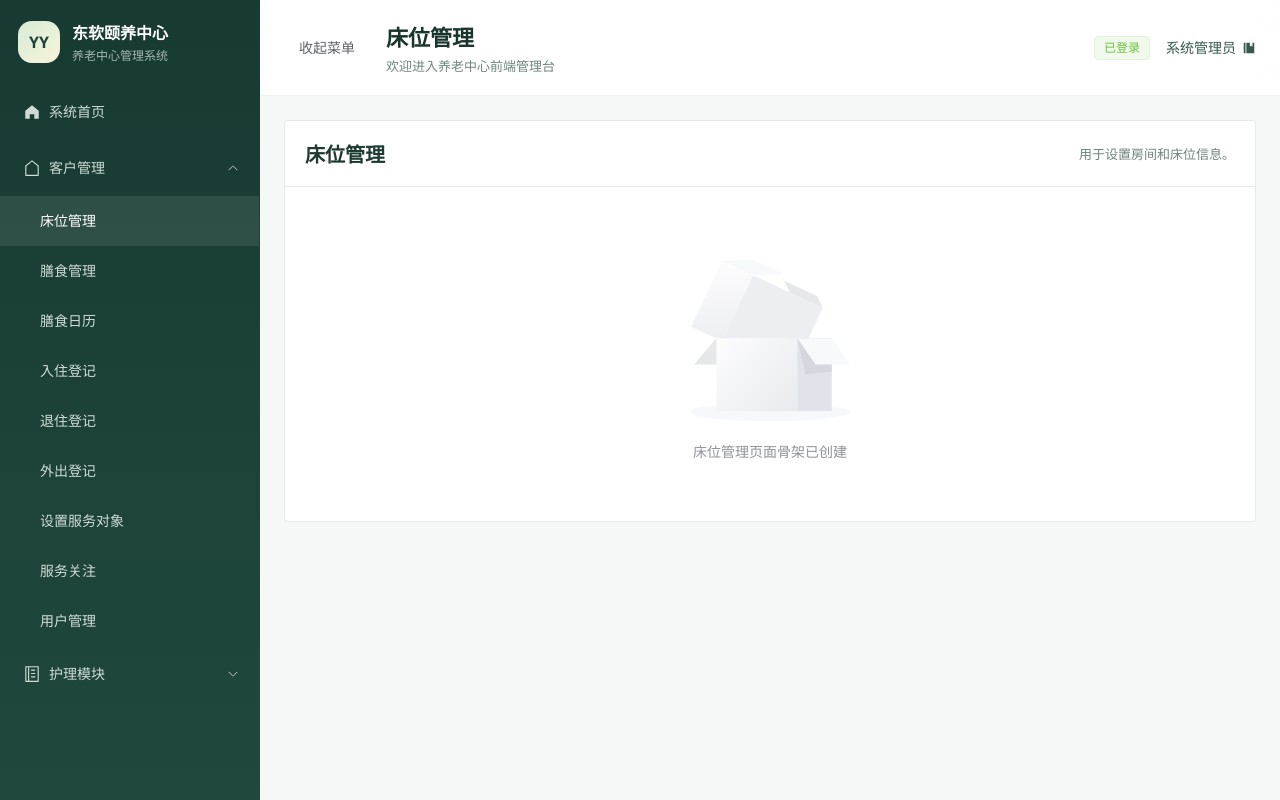
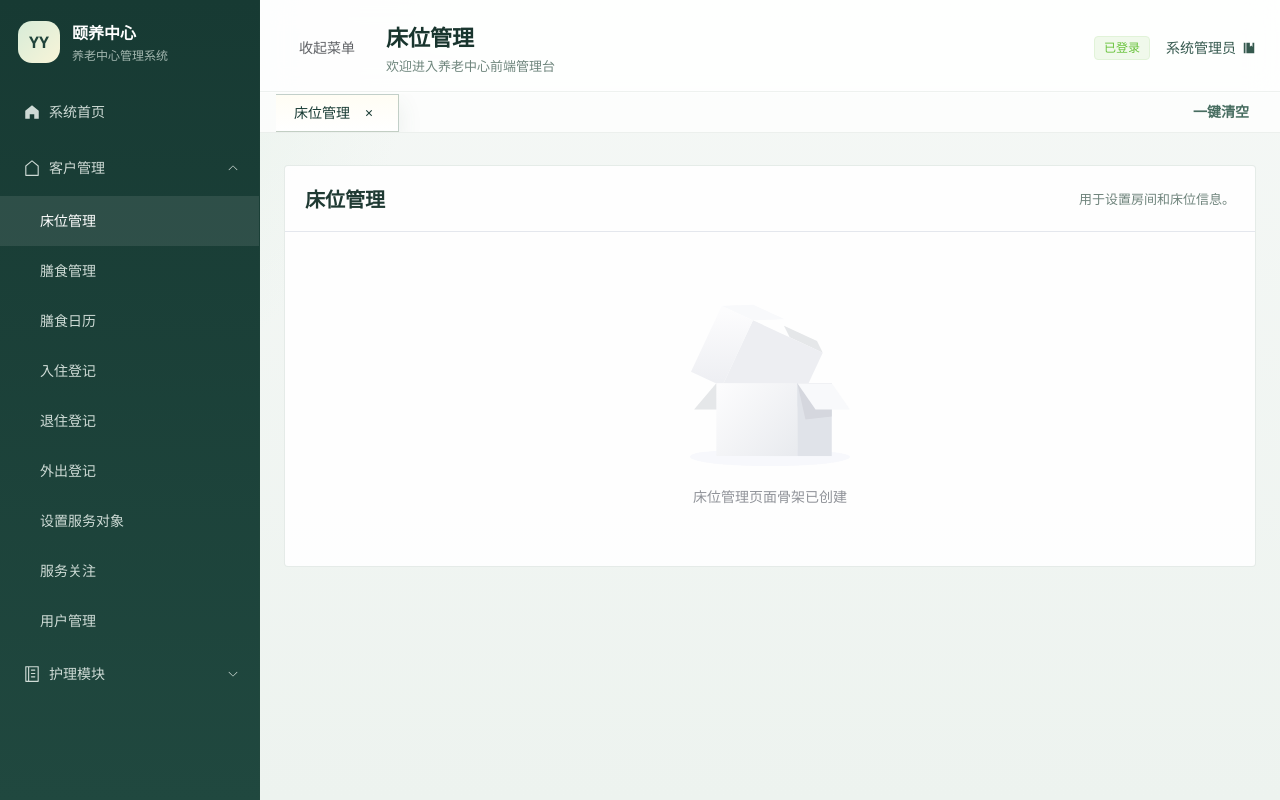
Before and after one commit to dehaochen798-byte/yiYangCenter, a Vue app in the folder YiYang_Vue/: page /customer/bed in a window 1280 px wide. Built offline with nearby package versions, Linux system fonts and the light colour scheme; sample sign-in values are in the browser's storage.

Commit message:
添加顶部tab导航栏

```diff
--- a/YiYang_Vue/components.d.ts
+++ b/YiYang_Vue/components.d.ts
@@ -36,6 +36,8 @@ declare module 'vue' {
     ElSelect: typeof import('element-plus/es')['ElSelect']
     ElSpace: typeof import('element-plus/es')['ElSpace']
     ElSubMenu: typeof import('element-plus/es')['ElSubMenu']
+    ElTabPane: typeof import('element-plus/es')['ElTabPane']
+    ElTabs: typeof import('element-plus/es')['ElTabs']
     ElTag: typeof import('element-plus/es')['ElTag']
     ElTimeline: typeof import('element-plus/es')['ElTimeline']
     ElTimelineItem: typeof import('element-plus/es')['ElTimelineItem']
--- a/YiYang_Vue/src/layouts/MainLayout.vue
+++ b/YiYang_Vue/src/layouts/MainLayout.vue
@@ -4,7 +4,7 @@
       <div class="brand">
         <div class="brand__badge">YY</div>
         <div v-if="!sidebarCollapsed" class="brand__content">
-          <strong>东软颐养中心</strong>
+          <strong>颐养中心</strong>
           <span>养老中心管理系统</span>
         </div>
       </div>
@@ -58,7 +58,11 @@
             <el-tag type="success" effect="light">已登录</el-tag>
             <el-dropdown>
               <span class="toolbar__user">
-                {{ authStore.profile?.nickName || '系统管理员' }}
+                {{
+                  authStore.profile?.realName ||
+                  authStore.profile?.nickName ||
+                  '系统管理员'
+                }}
                 <el-icon><Management /></el-icon>
               </span>
               <template #dropdown>
@@ -71,6 +75,47 @@
         </div>
       </el-header>
 
+      <section class="main-layout__tabs">
+        <div class="main-layout__tabs-bar">
+          <el-tabs
+            v-model="activeTabName"
+            type="card"
+            class="main-layout__tabs-card"
+            @tab-click="handleTabClick"
+          >
+            <el-tab-pane
+              v-for="tab in visitedTabs"
+              :key="tab.path"
+              :name="tab.path"
+            >
+              <template #label>
+                <span class="main-layout__tab-label">
+                  <span class="main-layout__tab-text">{{ tab.title }}</span>
+                  <button
+                    v-if="tab.path !== dashboardTab.path"
+                    type="button"
+                    class="main-layout__tab-close"
+                    aria-label="关闭标签"
+                    @click.stop="handleTabCloseClick(tab.path)"
+                  >
+                    ×
+                  </button>
+                </span>
+              </template>
+            </el-tab-pane>
+          </el-tabs>
+
+          <el-button
+            text
+            class="main-layout__tabs-clear"
+            :disabled="visitedTabs.length === 0"
+            @click="handleClearTabs"
+          >
+            一键清空
+          </el-button>
+        </div>
+      </section>
+
       <el-main class="main-layout__main">
         <router-view />
       </el-main>
@@ -78,21 +123,39 @@
   </el-container>
 </template>
 
-<script setup>
+<script setup lang="ts">
 import { HomeFilled, House, Management, Memo } from '@element-plus/icons-vue'
+import type { TabsPaneContext } from 'element-plus'
 import { storeToRefs } from 'pinia'
-import { computed } from 'vue'
+import { computed, watch } from 'vue'
 import { useRoute, useRouter } from 'vue-router'
 import { useAuthStore } from '../modules/auth/store/auth.store'
 import { useAppStore } from '../stores/app.store'
+
+type MenuItem = {
+  index: string
+  title: string
+}
+
+type MenuGroup = {
+  index: string
+  title: string
+  icon: typeof HomeFilled
+  items: MenuItem[]
+}
 
 const route = useRoute()
 const router = useRouter()
 const appStore = useAppStore()
 const authStore = useAuthStore()
-const { sidebarCollapsed } = storeToRefs(appStore)
+const { sidebarCollapsed, visitedTabs, activeTabPath } = storeToRefs(appStore)
 
-const menuGroups = [
+const dashboardTab = {
+  path: '/dashboard',
+  title: '系统首页',
+}
+
+const menuGroups: MenuGroup[] = [
   {
     index: 'dashboard',
     title: '工作台',
@@ -127,11 +190,78 @@ const menuGroups = [
   },
 ]
 
-const activeMenu = computed(() => route.meta.menuKey || route.path)
-const pageTitle = computed(() => route.meta.title || '东软颐养中心')
+const menuItemMap = new Map(
+  menuGroups.flatMap((group) => group.items.map((item) => [item.index, item.title]))
+)
 
-function handleMenuSelect(index) {
+const activeMenu = computed(() => (route.meta.menuKey as string) || route.path)
+const activeTabName = computed({
+  get: () => activeTabPath.value,
+  set: (value: string) => {
+    appStore.setActiveTab(value)
+  },
+})
+const pageTitle = computed(() => (route.meta.title as string) || '颐养中心')
+
+watch(
+  () => route.fullPath,
+  () => {
+    syncTabWithRoute()
+  },
+  {
+    immediate: true,
+  }
+)
+
+function syncTabWithRoute() {
+  const path = route.path
+  const requiresAuth = route.matched.some((record) => record.meta.requiresAuth)
+
+  if (!requiresAuth) {
+    return
+  }
+
+  const title = resolveTabTitle(path)
+  appStore.addVisitedTab({
+    path,
+    title,
+  })
+}
+
+function resolveTabTitle(path: string) {
+  return menuItemMap.get(path) || (route.meta.title as string) || path
+}
+
+function handleMenuSelect(index: string) {
   router.push(index)
+}
+
+function handleTabClick(tab: TabsPaneContext) {
+  const path = String(tab.paneName || '')
+
+  if (path) {
+    router.push(path)
+  }
+}
+
+function closeTab(path: string) {
+  const isCurrentTab = route.path === path
+
+  appStore.removeVisitedTab(path)
+
+  if (isCurrentTab) {
+    router.push(activeTabPath.value)
+  }
+}
+
+function handleTabCloseClick(path: string) {
+  closeTab(path)
+}
+
+function handleClearTabs() {
+  appStore.clearVisitedTabs()
+  appStore.addVisitedTab(dashboardTab)
+  router.push(dashboardTab.path)
 }
 
 function toggleSidebar() {
@@ -140,6 +270,7 @@ function toggleSidebar() {
 
 function handleLogout() {
   authStore.logout()
+  appStore.clearVisitedTabs()
   router.push('/auth/login')
 }
 </script>
@@ -147,7 +278,9 @@ function handleLogout() {
 <style scoped lang="scss">
 .main-layout {
   min-height: 100vh;
-  background: #f5f8f6;
+  background:
+    radial-gradient(circle at top left, rgb(226 239 229 / 95%), transparent 28%),
+    linear-gradient(180deg, #f5f8f6 0%, #edf3ef 100%);
 
   &__aside {
     overflow: hidden;
@@ -182,15 +315,134 @@ function handleLogout() {
     display: flex;
     align-items: center;
     height: auto;
-    padding: 20px 24px;
+    padding: 20px 24px 16px;
     background: rgb(255 255 255 / 88%);
     border-bottom: 1px solid rgb(59 93 73 / 8%);
     backdrop-filter: blur(14px);
   }
 
+  &__tabs {
+    padding: 0 0 8px;
+  }
+
+  &__tabs-bar {
+    display: flex;
+    gap: 16px;
+    align-items: center;
+    justify-content: space-between;
+    padding: 0 16px;
+    background: rgb(255 255 255 / 76%);
+    border-bottom: 1px solid rgb(59 93 73 / 8%);
+    box-shadow: inset 0 1px 0 rgb(255 255 255 / 62%);
+  }
+
+  &__tabs-card {
+    flex: 1;
+    min-width: 0;
+  }
+
+  &__tabs-clear {
+    flex-shrink: 0;
+    font-weight: 600;
+    color: #476d60;
+  }
+
   &__main {
     padding: 24px;
   }
+}
+
+:deep(.main-layout__tabs-card .el-tabs__header) {
+  margin: 0;
+  border-bottom: none;
+}
+
+:deep(.main-layout__tabs-card .el-tabs__nav-wrap) {
+  padding-bottom: 0;
+}
+
+:deep(.main-layout__tabs-card .el-tabs__nav) {
+  gap: 8px;
+  background: transparent;
+  border: none;
+}
+
+:deep(.main-layout__tabs-card .el-tabs__item) {
+  height: 38px;
+  padding: 0 18px;
+  margin-right: 8px;
+  color: #4b685f;
+  background: linear-gradient(180deg, #f8fbf9 0%, #edf4f0 100%);
+  border: 1px solid rgb(117 146 133 / 22%);
+  transition:
+    color 0.18s ease,
+    background 0.18s ease,
+    border-color 0.18s ease,
+    box-shadow 0.18s ease;
+}
+
+:deep(.main-layout__tabs-card .el-tabs__item:hover) {
+  color: #173a33;
+  border-color: rgb(117 146 133 / 38%);
+  box-shadow: 0 6px 16px rgb(64 95 81 / 8%);
+}
+
+:deep(.main-layout__tabs-card .el-tabs__item.is-active) {
+  color: #173a33;
+  background: linear-gradient(180deg, #fffdf4 0%, #fff 100%);
+  border-color: rgb(117 146 133 / 44%);
+  box-shadow: 0 10px 24px rgb(64 95 81 / 10%);
+}
+
+:deep(.main-layout__tabs-card .el-tabs__content) {
+  display: none;
+}
+
+.main-layout__tab-label {
+  display: inline-flex;
+  gap: 10px;
+  align-items: center;
+  max-width: 100%;
+}
+
+.main-layout__tab-text {
+  line-height: 1;
+  white-space: nowrap;
+}
+
+.main-layout__tab-close {
+  display: inline-flex;
+  flex-shrink: 0;
+  align-items: center;
+  justify-content: center;
+  width: 18px;
+  height: 18px;
+  padding: 0;
+  font-size: 14px;
+  line-height: 1;
+  color: #86a094;
+  cursor: pointer;
+  background: transparent;
+  border: none;
+  border-radius: 999px;
+  transition:
+    color 0.18s ease,
+    background-color 0.18s ease,
+    box-shadow 0.18s ease;
+}
+
+:deep(.main-layout__tabs-card .el-tabs__item:hover) .main-layout__tab-close {
+  color: #35594e;
+}
+
+:deep(.main-layout__tabs-card .el-tabs__item.is-active) .main-layout__tab-close {
+  color: #173a33;
+}
+
+.main-layout__tab-close:hover {
+  color: #173a33;
+  background: rgb(64 95 81 / 12%);
+  box-shadow: 0 0 0 1px rgb(64 95 81 / 8%);
 }
 
 .brand {
@@ -277,6 +529,16 @@ function handleLogout() {
       padding: 16px;
     }
 
+    &__tabs {
+      padding: 0 16px 8px;
+    }
+
+    &__tabs-bar {
+      flex-direction: column;
+      align-items: stretch;
+      padding: 12px 12px 0;
+    }
+
     &__main {
       padding: 16px;
     }
--- a/YiYang_Vue/src/stores/app.store.ts
+++ b/YiYang_Vue/src/stores/app.store.ts
@@ -1,15 +1,64 @@
 import { ref } from 'vue'
 import { defineStore } from 'pinia'
 
+export interface VisitedTab {
+  path: string
+  title: string
+}
+
+const DEFAULT_TAB_PATH = '/dashboard'
+
 export const useAppStore = defineStore('app', () => {
   const sidebarCollapsed = ref(false)
+  const activeTabPath = ref(DEFAULT_TAB_PATH)
+  const visitedTabs = ref<VisitedTab[]>([])
 
   function toggleSidebar() {
     sidebarCollapsed.value = !sidebarCollapsed.value
   }
 
+  function addVisitedTab(tab: VisitedTab) {
+    const exists = visitedTabs.value.some((item) => item.path === tab.path)
+
+    if (!exists) {
+      visitedTabs.value.push(tab)
+    }
+
+    activeTabPath.value = tab.path
+  }
+
+  function removeVisitedTab(path: string) {
+    const index = visitedTabs.value.findIndex((item) => item.path === path)
+
+    if (index === -1) {
+      return
+    }
+
+    visitedTabs.value.splice(index, 1)
+
+    if (activeTabPath.value === path) {
+      const fallback = visitedTabs.value[index - 1] || visitedTabs.value[index] || null
+      activeTabPath.value = fallback?.path || DEFAULT_TAB_PATH
+    }
+  }
+
+  function clearVisitedTabs() {
+    visitedTabs.value = []
+    activeTabPath.value = DEFAULT_TAB_PATH
+  }
+
+  function setActiveTab(path: string) {
+    activeTabPath.value = path
+  }
+
   return {
     sidebarCollapsed,
+    activeTabPath,
+    visitedTabs,
     toggleSidebar,
+    addVisitedTab,
+    removeVisitedTab,
+    clearVisitedTabs,
+    setActiveTab,
   }
 })
```
Also changed, not shown: 1 other file (tests, documents, lock files or other folders).
